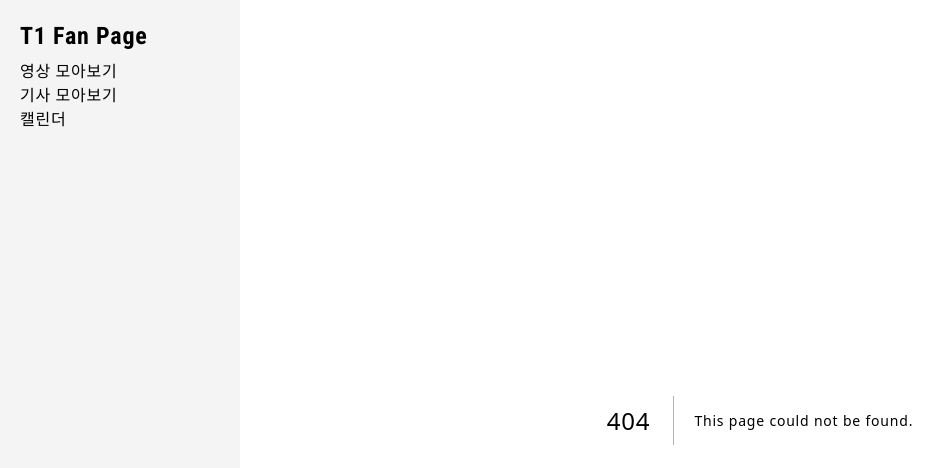
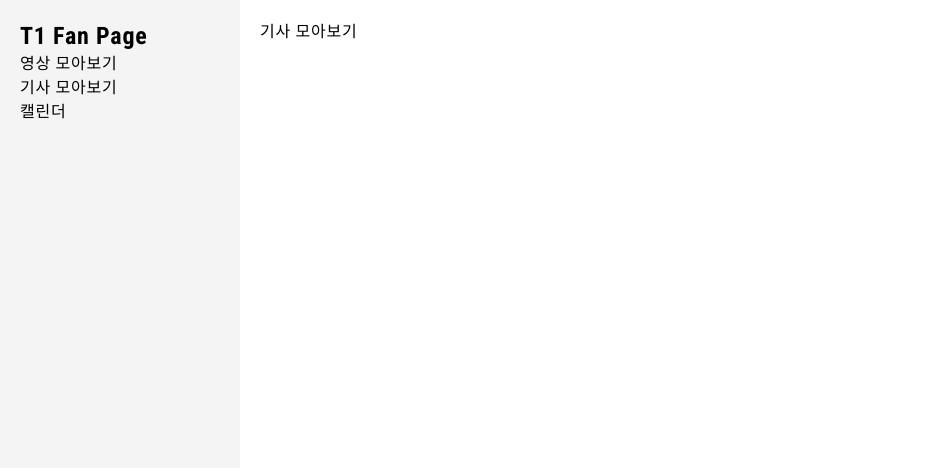
Before and after one commit to nuuuri/t1fan, a Next.js app: page /articles in a window 1280 px wide. Before the commit this address had no page. Shown: the top 468 px of the page, without its empty margins (0-950 px from the left). Built offline with nearby package versions, Linux system fonts and the light colour scheme.

Commit message:
[feat] /articles, /calendar, /videos 페이지 추가

```diff
--- /dev/null
+++ b/src/app/articles/page.tsx
@@ -0,0 +1,3 @@
+export default function ArticleCollectionPage() {
+  return <div>기사 모아보기</div>;
+}
--- /dev/null
+++ b/src/app/calendar/page.tsx
@@ -0,0 +1,3 @@
+export default function CalendarPage() {
+  return <div>캘린더</div>;
+}
--- a/src/app/layout.tsx
+++ b/src/app/layout.tsx
@@ -1,6 +1,7 @@
 import type { Metadata } from 'next';
 import { Roboto_Condensed } from 'next/font/google';
 import './globals.css';
+import Link from 'next/link';
 
 const roboto = Roboto_Condensed({
   subsets: ['latin'],
@@ -22,10 +23,18 @@
       <body
         className={`${roboto.className} flex w-screen h-screen overflow-hidden tracking-wider cursor-default`}>
         <div className="w-60 p-5 bg-zinc-100">
-          <div className="mb-2 text-2xl font-bold">T1 Fan Page</div>
-          <div>영상 모아보기</div>
-          <div>기사 모아보기</div>
-          <div>캘린더</div>
+          <Link href="/" className="mb-2 text-2xl font-bold">
+            T1 Fan Page
+          </Link>
+          <Link href="/videos">
+            <div>영상 모아보기</div>
+          </Link>
+          <Link href="/articles">
+            <div>기사 모아보기</div>
+          </Link>
+          <Link href="/calendar">
+            <div>캘린더</div>
+          </Link>
         </div>
         <div className="w-[calc(100%-240px)] p-5">{children}</div>
       </body>
--- /dev/null
+++ b/src/app/videos/page.tsx
@@ -0,0 +1,3 @@
+export default function VideoColletionPage() {
+  return <div>영상 모아보기</div>;
+}
```
